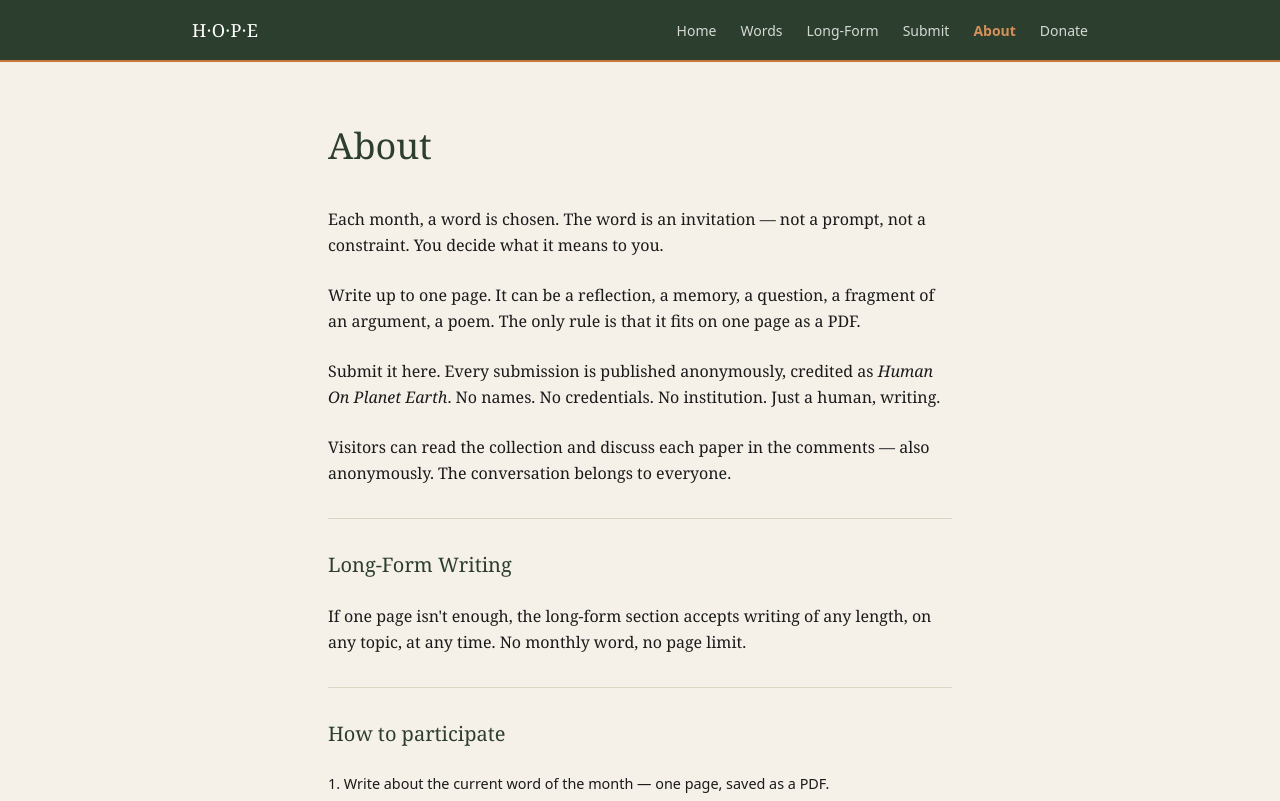
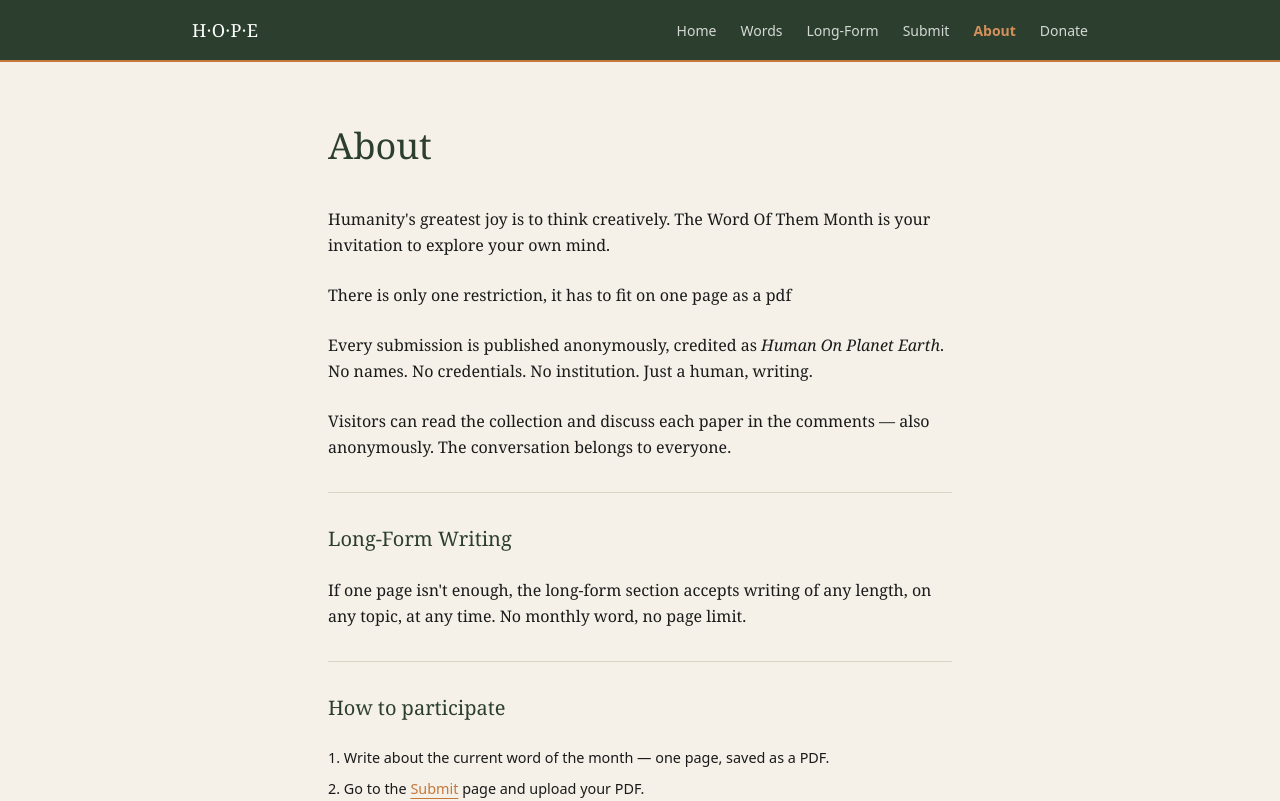
Before and after one commit to sebastienboussard/humansonplanetearth.com, a Next.js app: page /about in a window 1280 px wide. Shown: the top 801 px of the page. Built offline with nearby package versions, Linux system fonts and the light colour scheme.

Commit message:
updated about section

```diff
--- a/app/about/page.tsx
+++ b/app/about/page.tsx
@@ -16,15 +16,13 @@ export default function AboutPage() {
 
       <div className="space-y-6 text-base leading-relaxed" style={{ color: "var(--ink)" }}>
         <p>
-          Each month, a word is chosen. The word is an invitation — not a prompt, not a
-          constraint. You decide what it means to you.
+          Humanity's greatest joy is to think creatively. The Word Of Them Month is your invitation to explore your own mind.
         </p>
         <p>
-          Write up to one page. It can be a reflection, a memory, a question, a fragment of
-          an argument, a poem. The only rule is that it fits on one page as a PDF.
+          There is only one restriction, it has to fit on one page as a pdf
         </p>
         <p>
-          Submit it here. Every submission is published anonymously, credited as{" "}
+          Every submission is published anonymously, credited as{" "}
           <em>Human On Planet Earth</em>. No names. No credentials. No institution.
           Just a human, writing.
         </p>
```
